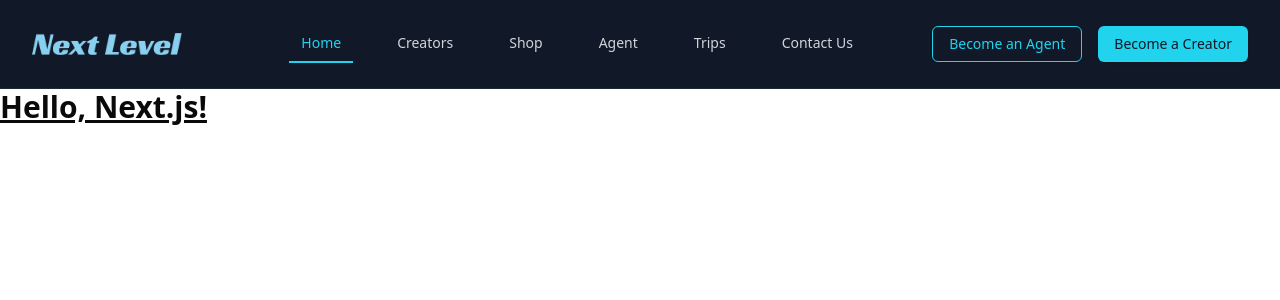
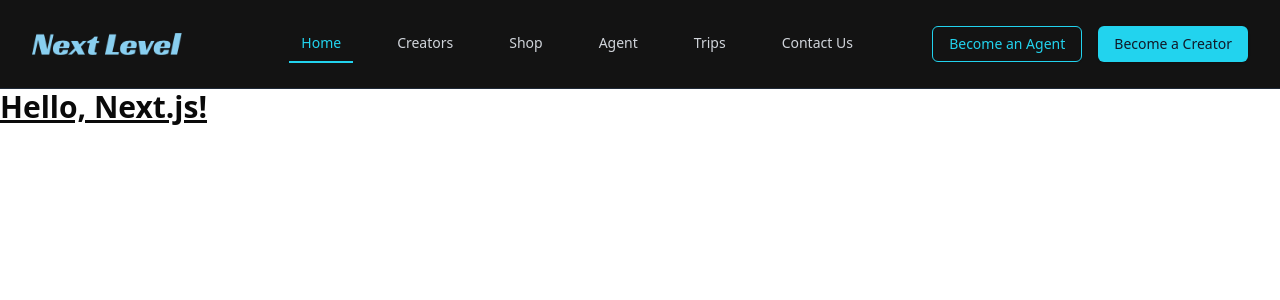
Before and after one commit to fsdteam8/amedka05-frontend, a Next.js app: page / in a window 1280 px wide. Shown: the top 300 px of the page. Built offline with nearby package versions, Linux system fonts and the light colour scheme.

Commit message:
add navbar active route

```diff
--- a/src/components/Shared/Navbar.tsx
+++ b/src/components/Shared/Navbar.tsx
@@ -21,7 +21,7 @@ export function Navbar() {
   ]
 
   return (
-    <nav className="bg-gray-900 border-b border-gray-800 py-3 sticky top-0 z-50">
+    <nav className="bg-[#131313] border-b  border-gray-800 py-3 sticky top-0 z-50">
       <div className="max-w-7xl mx-auto px-4 sm:px-6 lg:px-8">
         <div className="flex items-center justify-between h-16">
           {/* Logo */}
```
